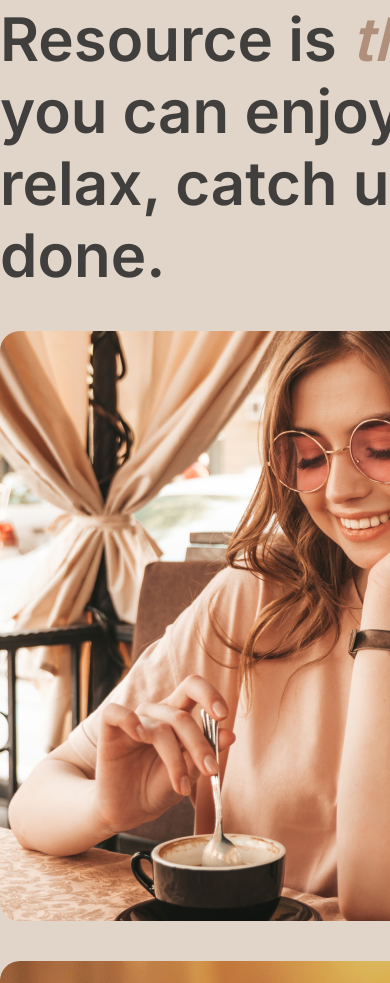
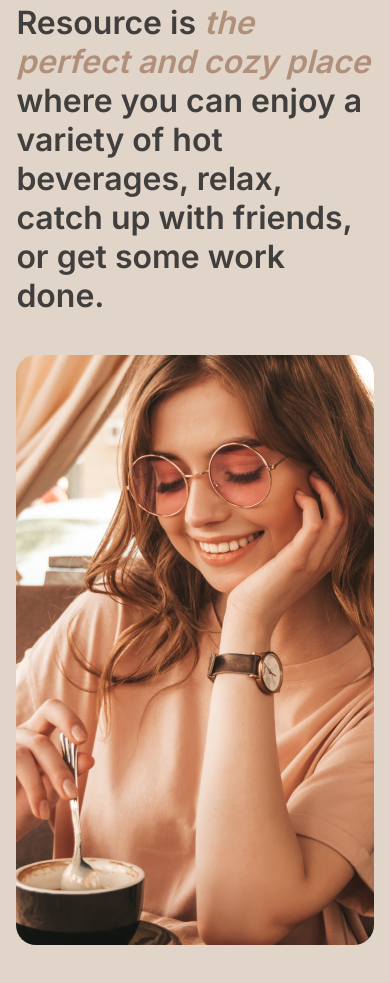
Before and after one commit to StanislavGo/coffe-house, a plain HTML site: page index.html in a window 390 px wide. Shown: the part 1541-2524 px from the top of the page. Drawn offline with Linux system fonts and the light colour scheme.

Commit message:
feat: make about bloock responsive

```diff
--- a/css/responsive.css
+++ b/css/responsive.css
@@ -161,3 +161,82 @@
     height: unset;
   }
 }
+
+@media screen and (max-width: 1390px) {
+  #about-section {
+    width: 89.6%;
+  }
+  .column-2 .parent2,
+  .column-1 .parent2 {
+    display: none;
+ }
+ .about-section__columns {
+  flex-wrap: wrap;
+ }
+ .about-section .column-1,
+ .about-section .column-2 {
+  height: unset;
+  margin: 0 auto;
+ }
+ .favorite-coffee {
+  max-width: 1360px;
+  height: unset;
+  }
+  .about-section {
+    height: unset;
+  }
+}
+
+@media screen and (max-width: 769px) {
+  .about-section .column-1,
+  .about-section .column-2 {
+    width: 100%;
+  }
+  .column-1 .parent,
+  .column-2 .parent {
+    width: 100%;
+  }
+}
+
+@media screen and (max-width: 730px) {
+  #about-section {
+    width: 91.6%;
+  }
+  .parent,
+  .column-1 .parents {
+    width: 100%;
+    margin: 0 auto;
+  }
+  .column-2,
+  .about-section .column-1 {
+    width: 100%;
+  }
+  .about-section {
+    height: unset;
+  }
+  .child {
+    left: -10%;
+  }
+  #about-section h5,
+  #about-section span {
+    font-size: 32px;
+  }
+}
+
+@media screen and (max-width: 528px) {
+  .about-section .child {
+    left: -30%;
+  }
+}
+
+@media screen and (max-width: 428px) {
+  .about-section .child {
+    left: -40%;
+  }
+}
+
+@media screen and (max-width: 400px) {
+  .about-section .child {
+    left: -54%;
+  }
+}
--- a/index.html
+++ b/index.html
@@ -75,7 +75,7 @@
     <section id="about-section" class="about-section">
       <h5>Resource is <span>the perfect and cozy place</span> where you can enjoy a variety of hot beverages, relax, catch up with friends, or get some work done.</h5>
 
-      <div style="display: flex; justify-content: space-between;">
+      <div class="about-section__columns" style="display: flex; justify-content: space-between;">
         <div class="column-1">
           <div class="parent">
             <div class="child bg-one"></div>
```
